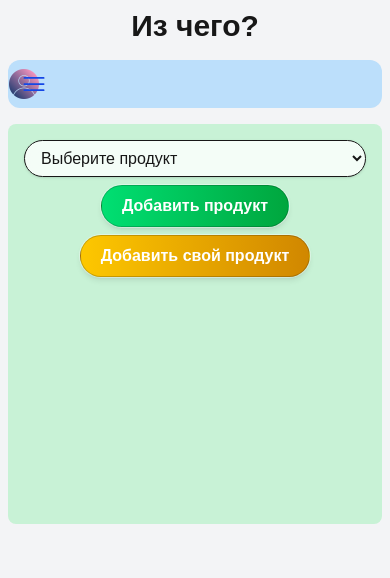
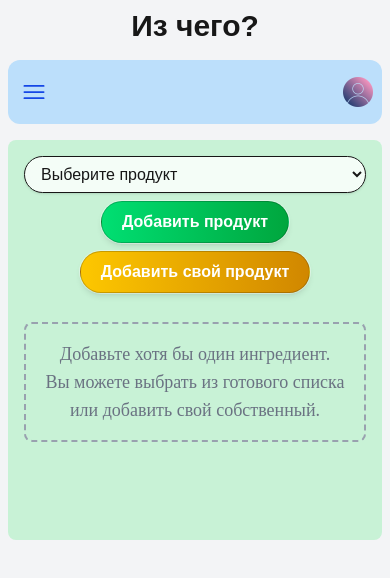
Before and after one commit to ArtofWASD/food-whishes-assistant, a Next.js app: page / in a window 390 px wide. Shown: the top 578 px of the page. Built offline with nearby package versions, Linux system fonts and the light colour scheme.

Commit message:
feat дисклеймер.

```diff
--- a/app/globals.css
+++ b/app/globals.css
@@ -1,4 +1,5 @@
 @import "tailwindcss";
+@import url('https://fonts.googleapis.com/css2?family=Pacifico&display=swap');
 
 @layer utilities {
   .test-bg { background: red !important; }
@@ -34,3 +35,7 @@ body {
   font-family: Arial, Helvetica, sans-serif;
   transition: background 0.3s, color 0.3s;
 }
+
+.font-pacifico {
+  font-family: 'Pacifico', cursive;
+}
--- a/src/components/cook-plate/cook-plate.tsx
+++ b/src/components/cook-plate/cook-plate.tsx
@@ -97,9 +97,17 @@ const CookPlate = ({ className }: { className?: string }) => {
 
       {/* Список продуктов на тарелке и кнопки действий */}
       <div className="flex flex-col flex-grow w-full">
+        {/* Дисклеймер, если нет ингредиентов */}
+        {isEmpty && (
+          <div className="flex justify-center items-center flex-grow">
+            <div className="border-2 border-dashed border-gray-400 text-gray-500 rounded-lg mt-2 p-2 py-4 text-center text-lg lg:text-2xl max-w-md mx-auto font-pacifico">
+              Добавьте хотя бы один ингредиент.<br />Вы можете выбрать из готового списка или добавить свой собственный.
+            </div>
+          </div>
+        )}
         {/* Список продуктов на тарелке */}
         <div className="flex gap-1 flex-wrap mt-2 justify-center items-center flex-grow order-1 md:order-1 lg:flex-row lg:flex-nowrap">
-          {cookPlateItems.map((item, idx) => (
+          {!isEmpty && cookPlateItems.map((item, idx) => (
             <FoodItem
               {...item}
               key={item.id}
--- a/src/components/settings-bar/settings-bar.tsx
+++ b/src/components/settings-bar/settings-bar.tsx
@@ -15,7 +15,7 @@ const SettingsBar = () => {
 
   return (
     <div className="rounded-xl bg-[var(--pastel-blue)] bg-opacity-35 flex flex-col gap-2 py-2">
-      <div className="flex flex-row justify-between items-center w-full relative">
+      <div className="flex flex-row justify-between items-center w-full relative min-h-12 h-12">
         {/* Тогглеры для выбора приёма пищи на md+ */}
         <div className="hidden md:flex flex-row gap-4">
           <Toggler label="Завтрак" value={selectedMeal === 'breakfast'} onChange={() => setSelectedMeal('breakfast')} />
@@ -32,7 +32,7 @@ const SettingsBar = () => {
         </button>
         {/* Кнопка входа в личный кабинет */}
         <button
-          className="mr-2 flex items-center group"
+          className="flex items-center group md:mr-2 md:static md:translate-y-0 absolute right-2 top-1/2 -translate-y-1/2"
           aria-label="Личный кабинет"
           onClick={() => setAuthOpen(true)}
         >
```
